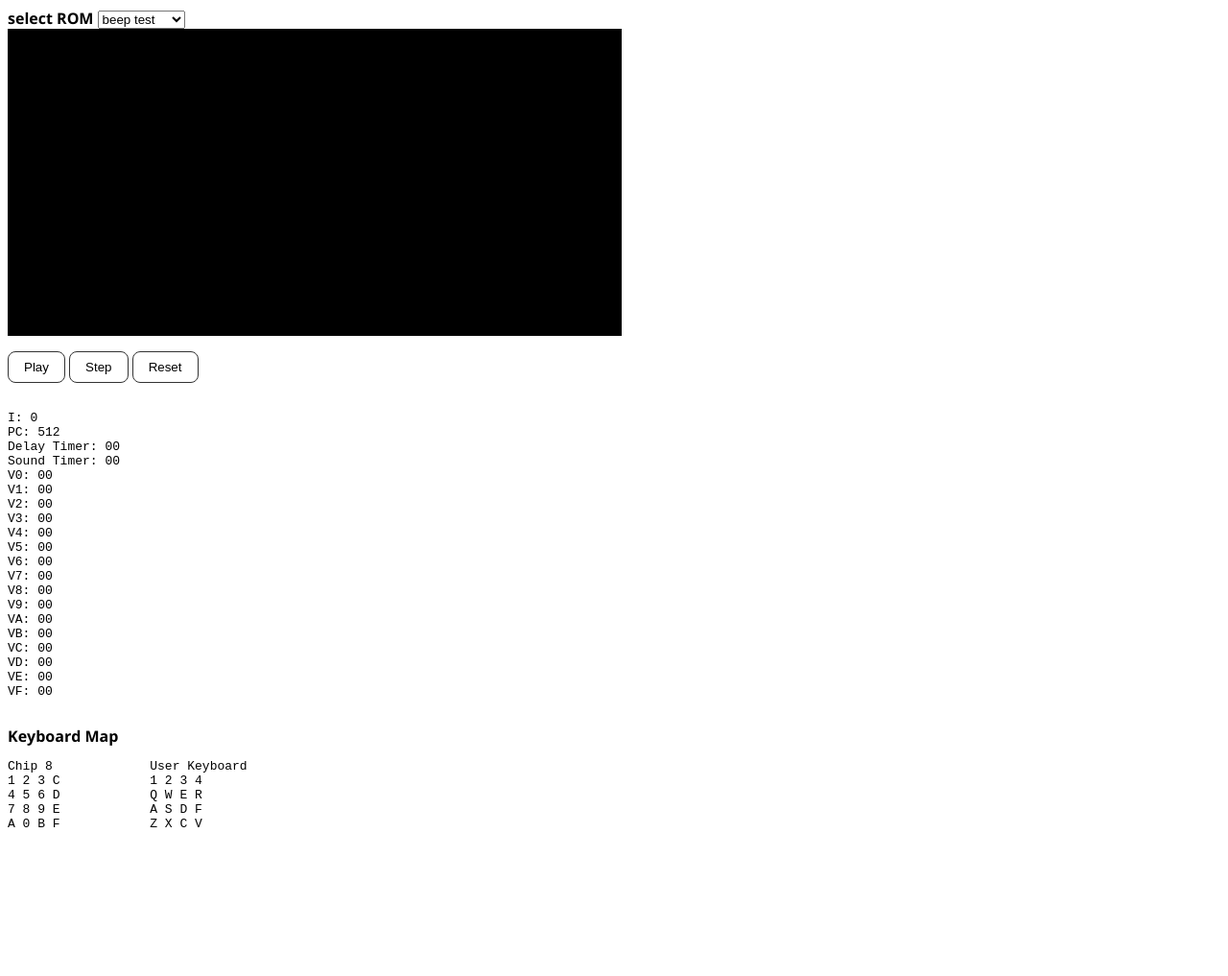
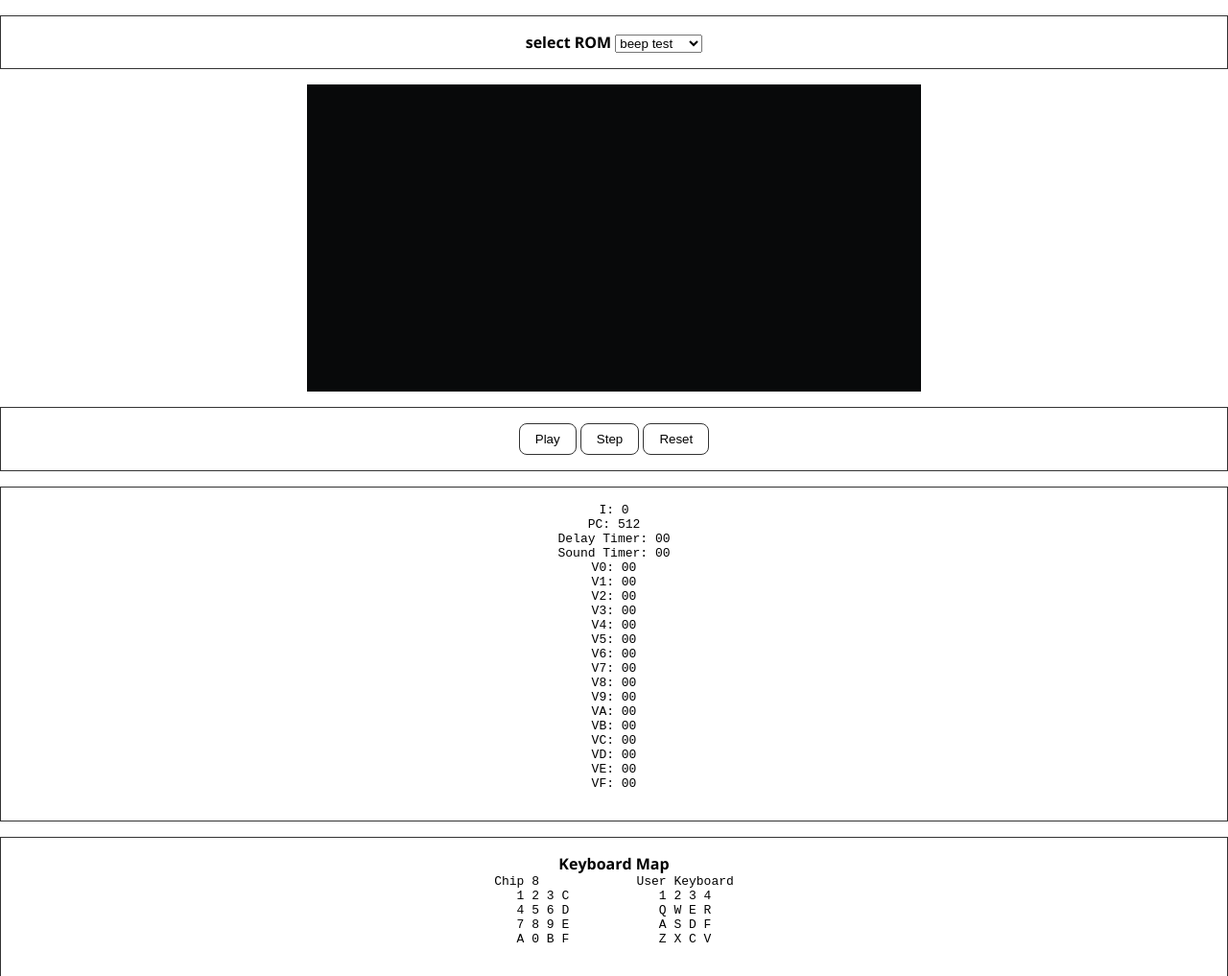
Before and after one commit to sjnprjl/chip8-emulator, a website built with Vite: page index.html in a window 1280 px wide. Shown: the top 1017 px of the page at 96% size. Before the commit the page ends 894 px from the top, so only its background shows below. Built offline with nearby package versions, Linux system fonts and the light colour scheme.

Commit message:
fix: fallthrough + ui changes

```diff
--- a/index.html
+++ b/index.html
@@ -13,8 +13,10 @@
     <title>Chip8 Emulator</title>
   </head>
   <body>
-    <b>select ROM</b>
-    <select id="romSelector"></select>
+    <div class="rom-container">
+      <b>select ROM</b>
+      <select id="romSelector"></select>
+    </div>
     <div id="app"></div>
     <div class="btn-container">
       <button id="playPause">Play/Pause</button>
--- a/src/core/chip8.ts
+++ b/src/core/chip8.ts
@@ -4,7 +4,7 @@ import { Memory } from "./memory";
 import { Register } from "./register";
 import { Sound } from "./sound";
 import { Screen } from "./screen";
-import { getRom, getRomNames, getRoms } from "../roms";
+import { getRom, getRoms } from "../roms";
 
 interface Chip8Options {
   debug?: boolean;
@@ -29,6 +29,8 @@ export class Chip8 {
     const memory = new Memory();
     const register = new Register();
     const screen = new Screen(ctx, this.options.scale);
+    screen.setBg("#08090A");
+    screen.setFg("#F4FAFF");
     const keyboard = new Keyboard();
     const sound = new Sound();
 
--- a/src/core/instruction.ts
+++ b/src/core/instruction.ts
@@ -220,6 +220,7 @@ export const Instruction = {
       }
       case 0x18: {
         cpu.register.soundTimer = vx;
+        return;
       }
       case 0x29: {
         cpu.register.I = vx * 5;
--- a/src/style.css
+++ b/src/style.css
@@ -1,12 +1,21 @@
 canvas {
   display: block;
+}
+#app {
+  text-align: center;
+  display: flex;
+  justify-content: center;
+}
+* {
+  margin: 0;
+  padding: 0;
+  box-sizing: border-box;
 }
 
 body {
   font-family: "Open Sans", serif;
   font-optical-sizing: auto;
 }
-
 
 .btn-container {
   padding: 1rem 0;
@@ -16,10 +25,17 @@ body {
   padding: 0.5rem 1rem;
   background: #fff;
   cursor: pointer;
-  border-radius: .5rem;
+  border-radius: 0.5rem;
 }
 
 button:disabled {
   cursor: not-allowed;
-  opacity: .5;
+  opacity: 0.5;
 }
+
+div[class$="-container"] {
+  padding: 1rem;
+  margin: 1rem 0;
+  border: 1px solid #333;
+  text-align: center;
+}
```
